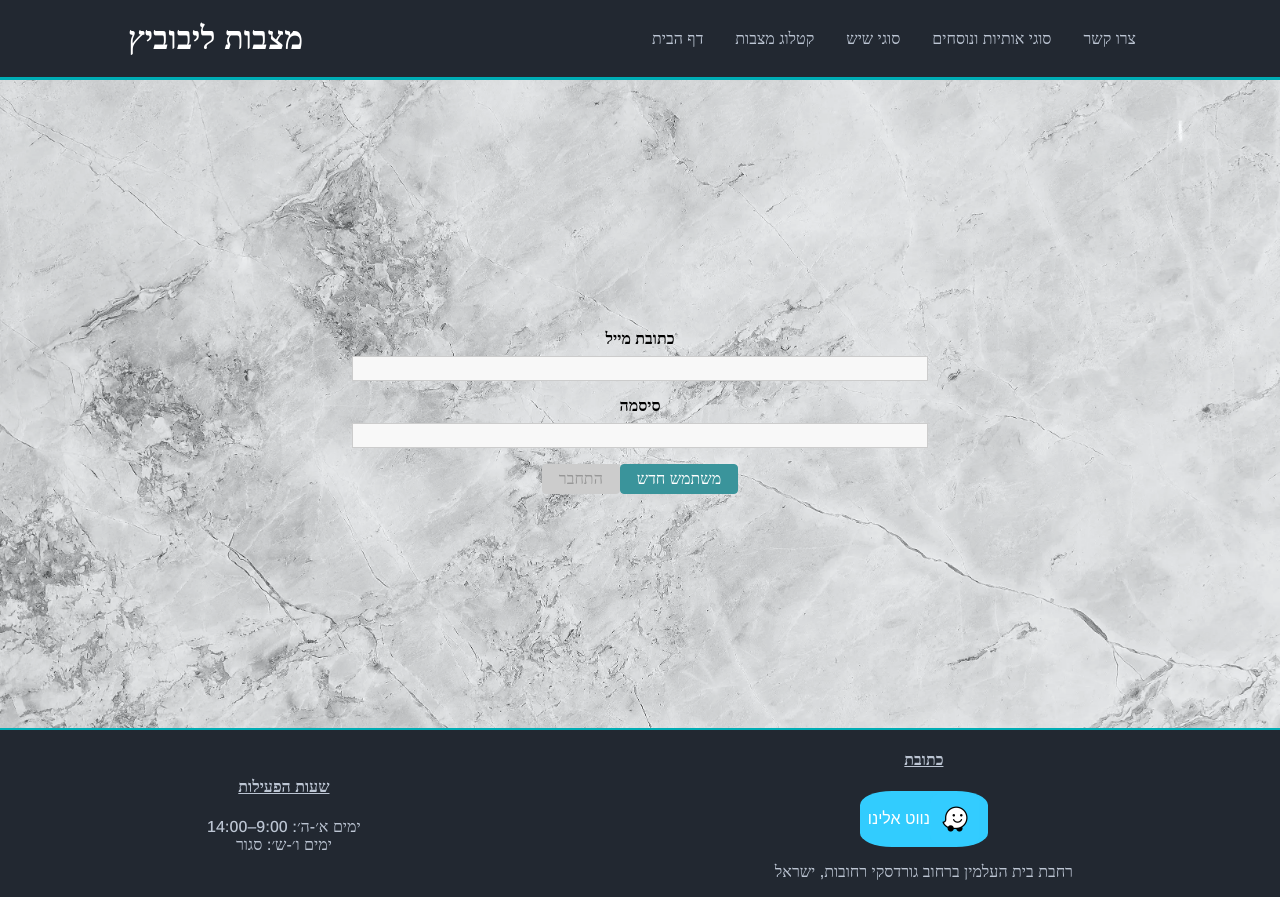
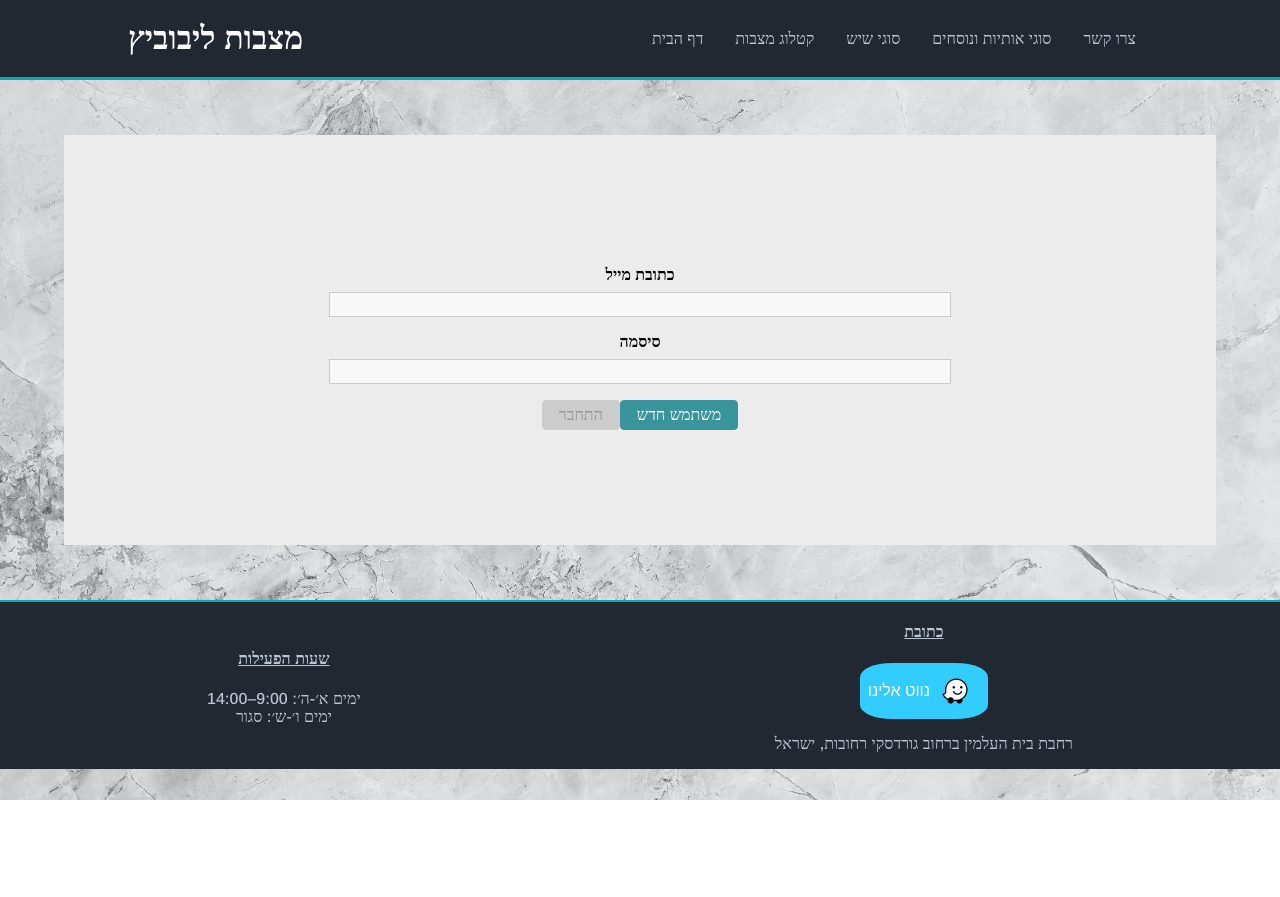
Before and after one commit to roie058/matzevot-leb, a Next.js app: page /auth in a window 1280 px wide. After the commit the page ends 800 px from the top, so only its background shows below. Built offline with nearby package versions, Linux system fonts and the light colour scheme.

Commit message:
design change

```diff
--- a/components/layout/Layout.js
+++ b/components/layout/Layout.js
@@ -9,7 +9,9 @@ const Layout = (props) => {
   return (
     <div className={classes.rooter}>
       <Navbar />
-      <main className={classes.main}>{props.children}</main>
+      <main className={classes.main}>
+        <div className={classes.background}>{props.children}</div>
+      </main>
       <DynamicFooter />
     </div>
   );
--- a/components/layout/Layout.module.css
+++ b/components/layout/Layout.module.css
@@ -1,8 +1,8 @@
 .main {
-  margin: 5% auto;
+  margin: 0% auto;
   align-items: center;
   width: auto;
-  max-width: 75%;
+  max-width: 90%;
   min-height: 65vh;
   align-content: center;
   text-align: center;
@@ -16,3 +16,12 @@
 .rooter::-webkit-scrollbar {
   display: none;
 }
+
+
+.background{
+  background-color: #ececec;
+  height: 100%;
+  width: 100%;
+  padding: 10% 5%;
+
+}
--- a/pages/index.js
+++ b/pages/index.js
@@ -24,8 +24,7 @@ const HomePage = (props) => {
   return (
     <Fragment>
       <DynamicErrorModal error={error} onClear={clearError} />
-
-      <Container>
+      <div className="page-background">
         <h1>מצבות ליבוביץ</h1>
         <p>
           מצבות ואנדרטאות בכל רחבי הארץ
@@ -34,7 +33,6 @@ const HomePage = (props) => {
           <br />
           עסק משפחתי שמתמחה בתחום כבר למעלה מ40 שנה
         </p>
-      </Container>
 
         <ArticleNewLayout
           clearError={clearError}
@@ -67,6 +65,7 @@ const HomePage = (props) => {
             ]}
           />
         )}
+      </div>
     </Fragment>
   );
 };
--- a/styles/globals.css
+++ b/styles/globals.css
@@ -21,6 +21,9 @@ a {
   color: inherit;
   text-decoration: none;
 }
+
+
+
 
 .button {
   font: inherit !important ;
```
Also changed, not shown: 1 other file (tests, documents, lock files or other folders). Lines whose indentation alone changed are shown as unchanged.
